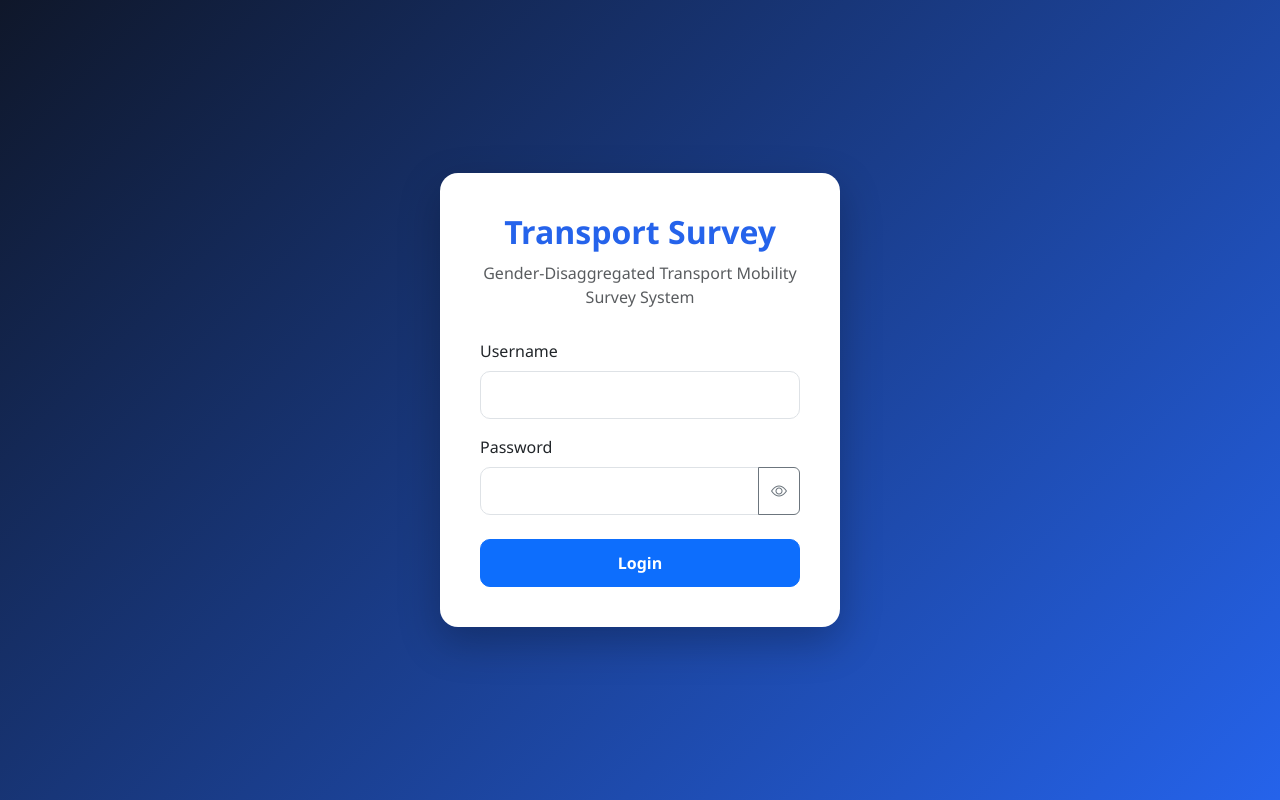
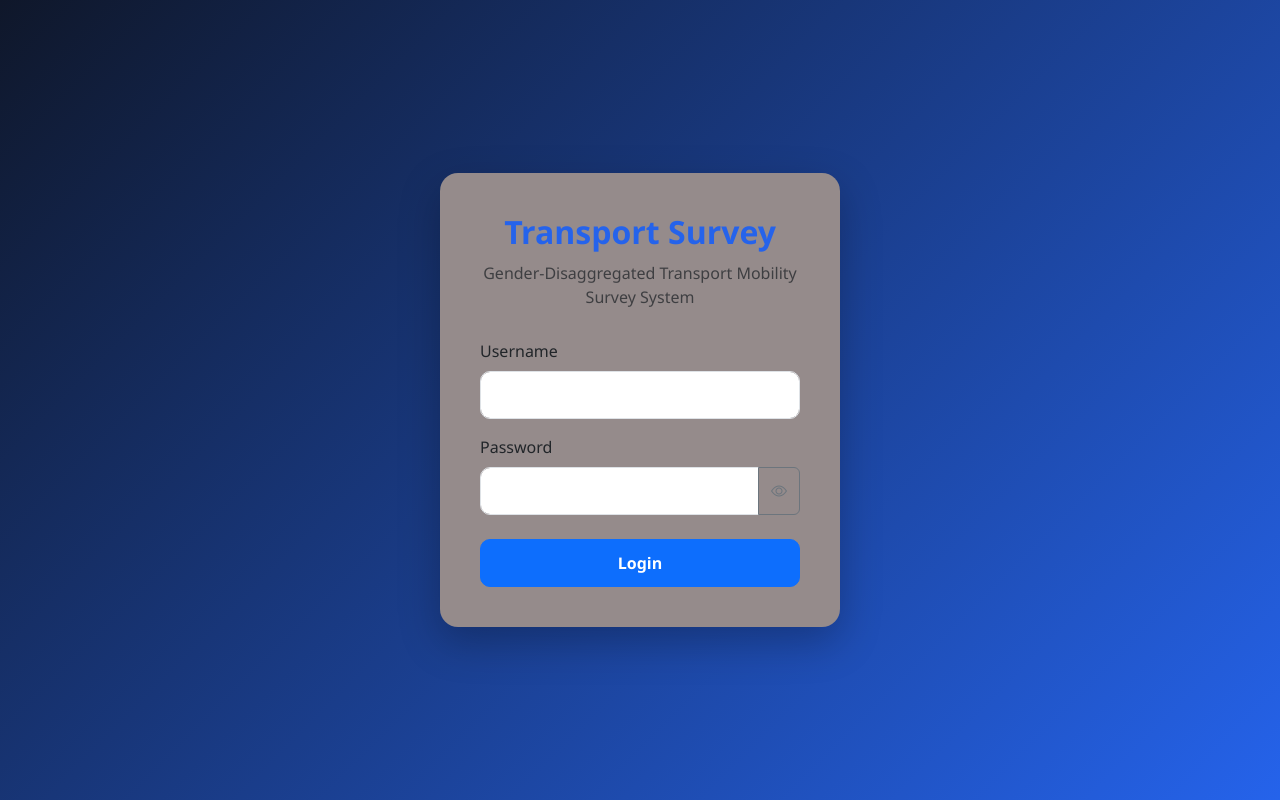
Before and after one commit to enockpaulo006-hash/Transposport-surveys, a Django app: page /login/ in a window 1280 px wide. Run offline with Django 5.2, Linux system fonts and the light colour scheme.

Commit message:
Update login.css

```diff
--- a/transport_survey/dashboard/static/dashboard/css/login.css
+++ b/transport_survey/dashboard/static/dashboard/css/login.css
@@ -18,7 +18,7 @@ body{
 
 .login-card{
     width:400px;
-    background:#fff;
+    background:#958b8b;
     padding:40px;
     border-radius:18px;
     box-shadow:0 15px 40px rgba(0,0,0,.25);
```
